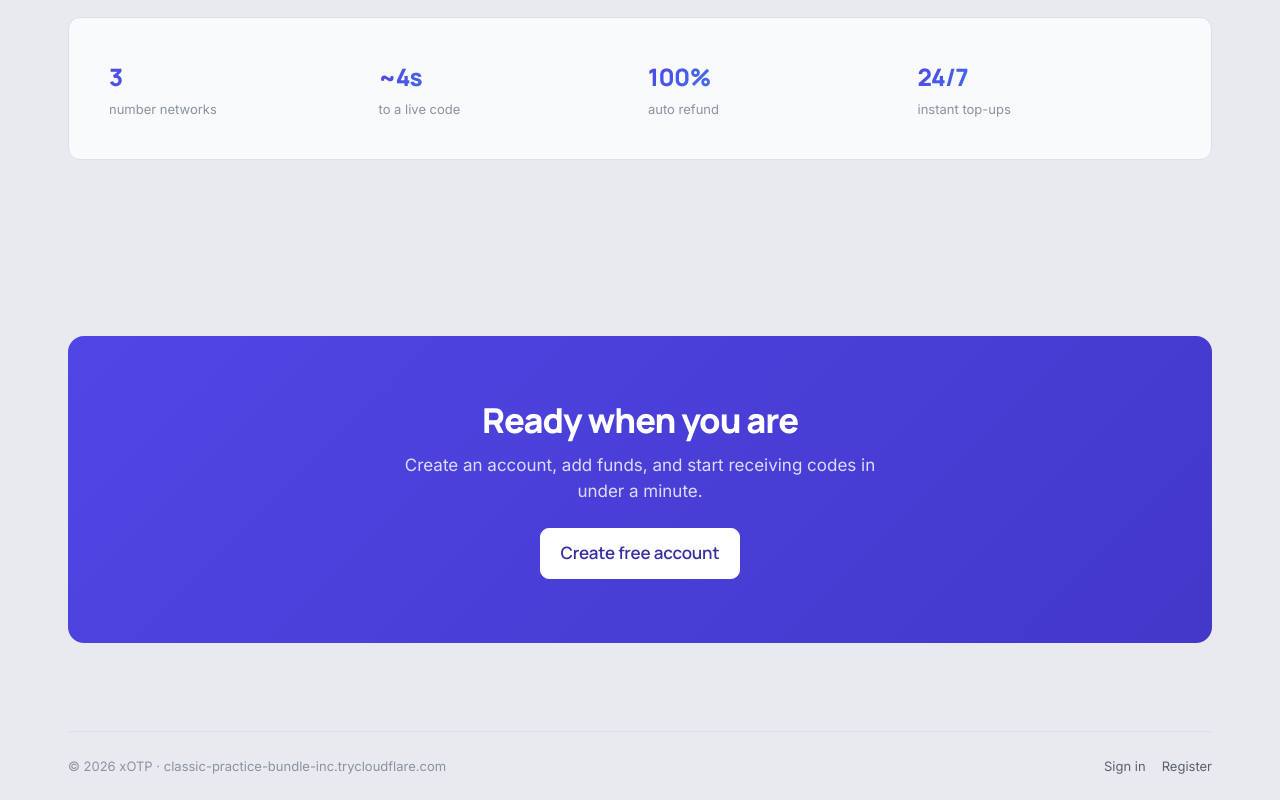
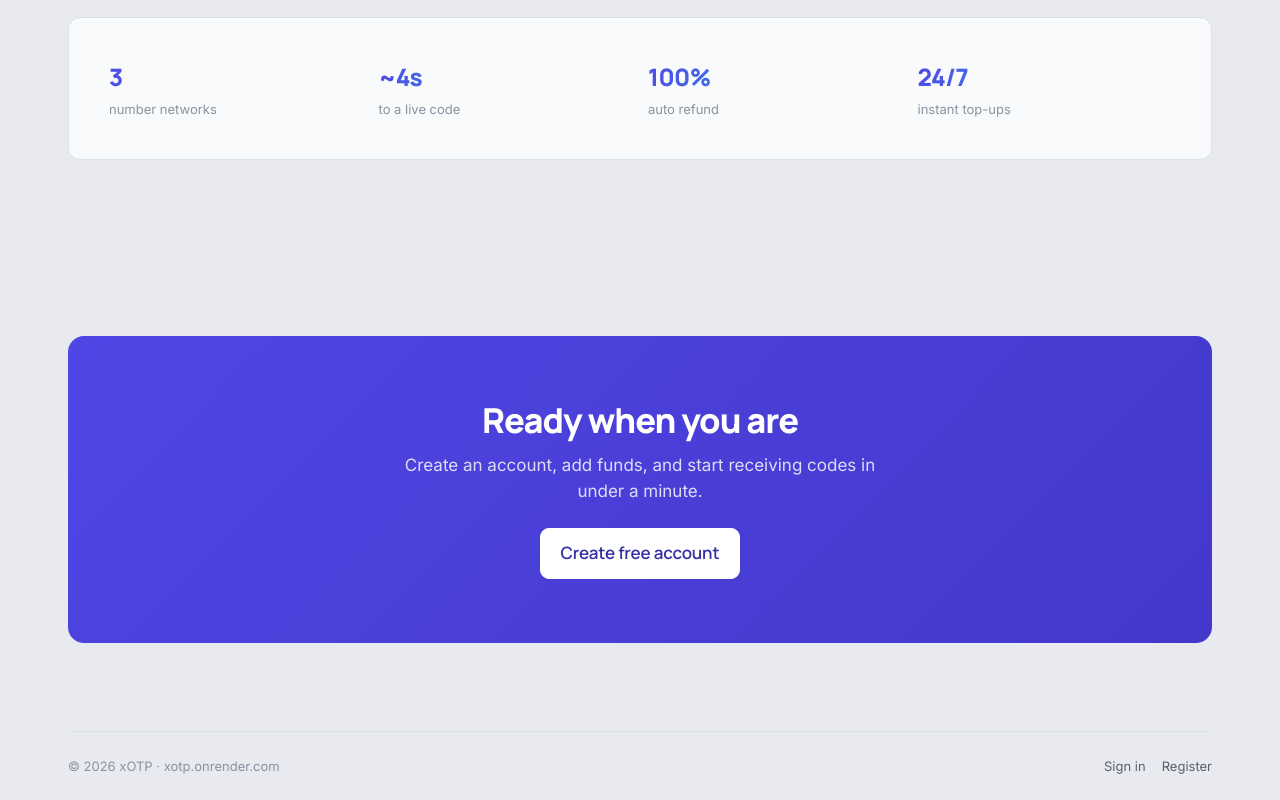
Before and after one commit to surajsingh136/xotp, a React (Vite) app: page / in a window 1280 px wide. Shown: the part 1647-2447 px from the top of the page. Built offline with nearby package versions, Linux system fonts and the light colour scheme.

Commit message:
landing: show live domain xotp.onrender.com

```diff
--- a/src/pages/Landing.jsx
+++ b/src/pages/Landing.jsx
@@ -2,7 +2,7 @@ import { useEffect, useState } from 'react'
 import { Link } from 'react-router-dom'
 import { Button } from '../ui.jsx'
 
-const SITE = 'classic-practice-bundle-inc.trycloudflare.com'
+const SITE = 'xotp.onrender.com'
 
 const DEMO = [
   { net: 'server 1', service: 'WhatsApp', number: '+91 9XXXX 41207' },
```
